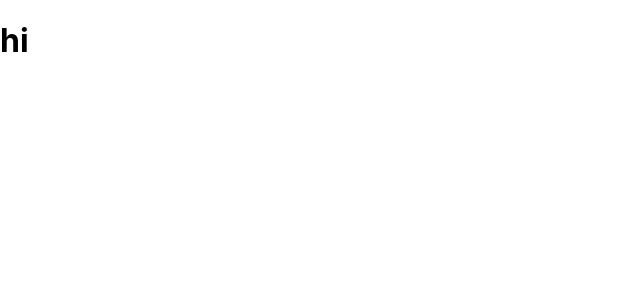
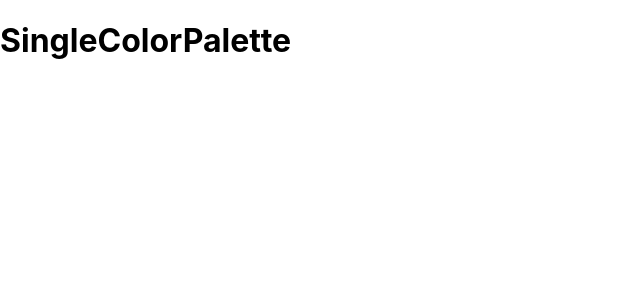
Before and after one commit to andriilukich/color-palette, a React (Create React App) app: page /palette/flat-ui-colors-american/americanriver in a window 1280 px wide. Shown: the top 300 px of the page, without its empty margins (0-640 px from the left). Built offline with nearby package versions, Linux system fonts and the light colour scheme.

Commit message:
Add SingleColorPalette and Link

```diff
--- a/src/App.js
+++ b/src/App.js
@@ -1,6 +1,6 @@
 import React, { Component } from 'react';
 import PaletteList from './PaletteList';
-import MiniPalette from './MiniPalette';
+import SingleColorPalette from './SingleColorPalette';
 import Palette from './Palette';
 import paletteColors from './paletteColors';
 import { generatePalette } from './colorHelpers';
@@ -34,8 +34,8 @@
         <Route
           exact
           path='/palette/:paletteId/:colorId'
-          render={(routeProps) => (
-            <h1>hi</h1>
+          render={() => (
+            <SingleColorPalette />
           )}
         />
       </Switch>
--- a/src/ColorBox.js
+++ b/src/ColorBox.js
@@ -17,7 +17,7 @@
   }
 
   render() {
-    const { name, background } = this.props;
+    const { name, background, moreUrl } = this.props;
     const { isCopied } = this.state;
 
     return (
@@ -32,7 +32,7 @@
         </CopyToClipboard>
         <div className="ColorBox__features">
           <p className="ColorBox__name">{name}</p>
-          <Link to='/' onClick={e => e.stopPropagation()}>
+          <Link to={moreUrl} onClick={e => e.stopPropagation()}>
             <button className="ColorBox__btn ColorBox__btn--see-more">MORE</button>
           </Link>
         </div>
--- a/src/Palette.js
+++ b/src/Palette.js
@@ -20,11 +20,16 @@
   }
 
   render() {
-    const { colors, name, emoji } = this.props.palette;
+    const { colors, name, emoji, id } = this.props.palette;
     const { level, format } = this.state;
 
     const colorBoxes = colors[level].map(color => (
-      <ColorBox background={color[format]} name={color.name} key={color.id} />
+      <ColorBox
+        background={color[format]}
+        name={color.name}
+        key={color.id}
+        moreUrl={`/palette/${id}/${color.id}`}
+      />
     ));
 
     return (
--- /dev/null
+++ b/src/SingleColorPalette.js
@@ -0,0 +1,13 @@
+import React, { Component } from 'react';
+
+class SingleColorPalette extends Component {
+  render() {
+    return (
+      <div>
+        <h1>SingleColorPalette</h1>
+      </div>
+    );
+  }
+}
+
+export default SingleColorPalette;
```
